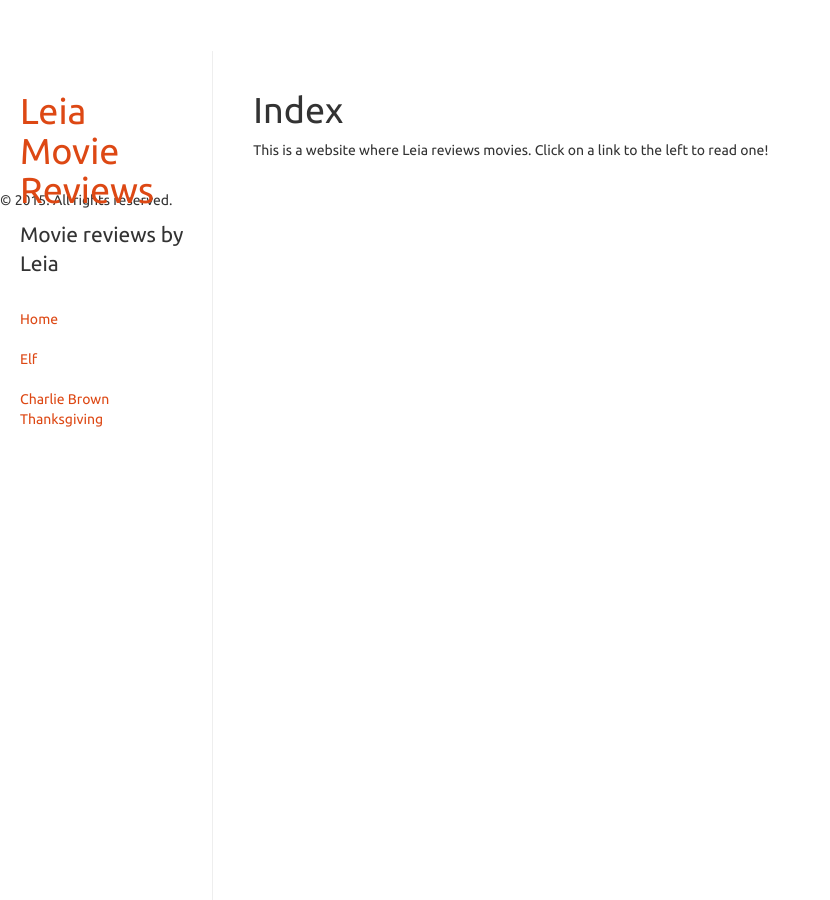
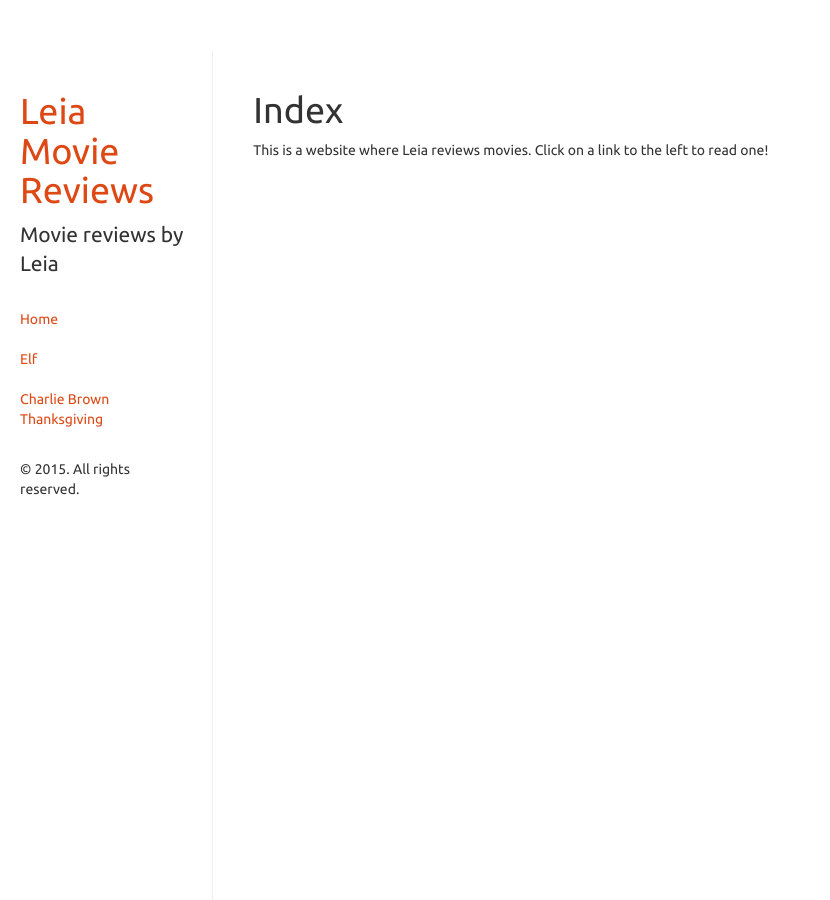
Before and after one commit to PirateGrunt/LeiaMovieReviews, a Jekyll site: the page built from index.md, in a window 1280 px wide. Shown: the whole page, without its empty margins (0-830 px from the left). Built offline with Jekyll 4.4.1, drawn with Linux system fonts in a browser that asks for light colours; part of the change alters nothing that is shown.

```diff
--- a/_includes/footer.html
+++ b/_includes/footer.html
@@ -3,5 +3,4 @@
   <meta http-equiv="X-UA-Compatible" content="IE=edge">
   <meta http-equiv="content-type" content="text/html; charset=utf-8">
 
-  <p>&copy; {{ site.time | date: '%Y' }}. All rights reserved.</p>
 </footer>
--- a/_includes/navbar.html
+++ b/_includes/navbar.html
@@ -21,3 +21,5 @@
   {% endfor %}
 
 </ul>
+
+<p>&copy; {{ site.time | date: '%Y' }}. All rights reserved.</p>
```
